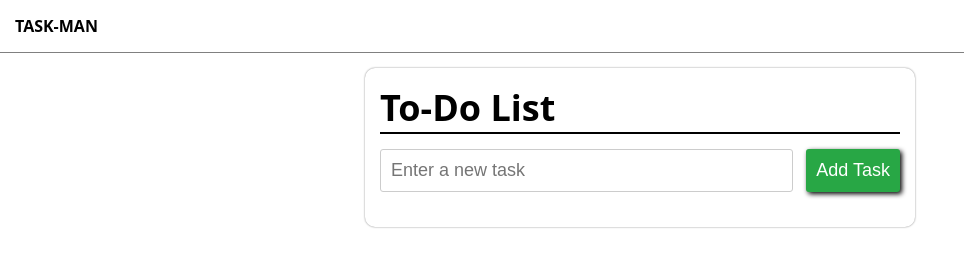
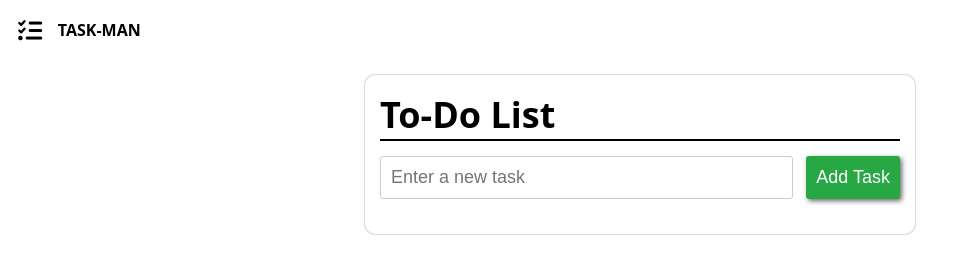
Before and after one commit to bramermatt/task-man, a plain HTML site: page index.html in a window 1280 px wide. Shown: the whole page, without its empty margins (0-964 px from the left). Drawn offline with Linux system fonts and the light colour scheme.

Commit message:
2024.06.22.4 new img new format please stop

```diff
--- a/index.css
+++ b/index.css
@@ -27,7 +27,14 @@ body.dark {
 
 header {
     padding: 15px;
-    border-bottom: thin solid grey;
+    display: flex;
+    gap: 1vw;
+    align-items: center;
+    /* border-bottom: thin solid grey; */
+
+    img {
+        max-height: 30px;
+    }
 
     h1 {
         margin: 0;
@@ -234,6 +241,11 @@ header {
         }
     }
 
+    header {
+        h1 {
+            display: none;
+        }
+    }
 
 
     .modal-content {
@@ -253,10 +265,21 @@ header {
         input[type="text"] {
             margin-right: 0;
         }
+
+        h1 {
+            display: none;
+        }
     }
 }
 
 @media screen and (prefers-color-scheme: light) {
+
+    header {
+        img {
+            filter:invert(1);
+        }
+    }
+
 
     .container {
 
@@ -268,7 +291,7 @@ header {
                 /* background-color: #18672a; */
                 /* background-color: rgb(70, 70, 70) !important; */
                 color: rgb(255, 255, 255) !important;
-                box-shadow: 2px 2px 5px black;
+                box-shadow: 2px 2px 5px rgb(103, 103, 103);
             }
 
             button:hover {
--- a/index.html
+++ b/index.html
@@ -4,7 +4,7 @@
     <meta charset="UTF-8">
     <meta name="viewport" content="width=device-width, initial-scale=1.0">
 
-    <link rel="shortcut icon" type="image/x-icon" href="task-man-favicon.png">
+    <link rel="shortcut icon" type="image/x-icon" href="task-man-fav.png">
 
     <link rel="stylesheet" href="https://cdnjs.cloudflare.com/ajax/libs/font-awesome/4.7.0/css/font-awesome.min.css">
     <link rel="stylesheet" href="https://cdnjs.cloudflare.com/ajax/libs/font-awesome/6.0.0-beta3/css/all.min.css">
@@ -17,7 +17,7 @@
 <body>
 
     <header>
-
+        <img src="task-man-fav.png" alt="">
         <h1>Task-Man</h1>
 
     </header>
```
Also changed, not shown: task-man-fav.png (added), task-man-favicon.png (deleted), 1 other file.
